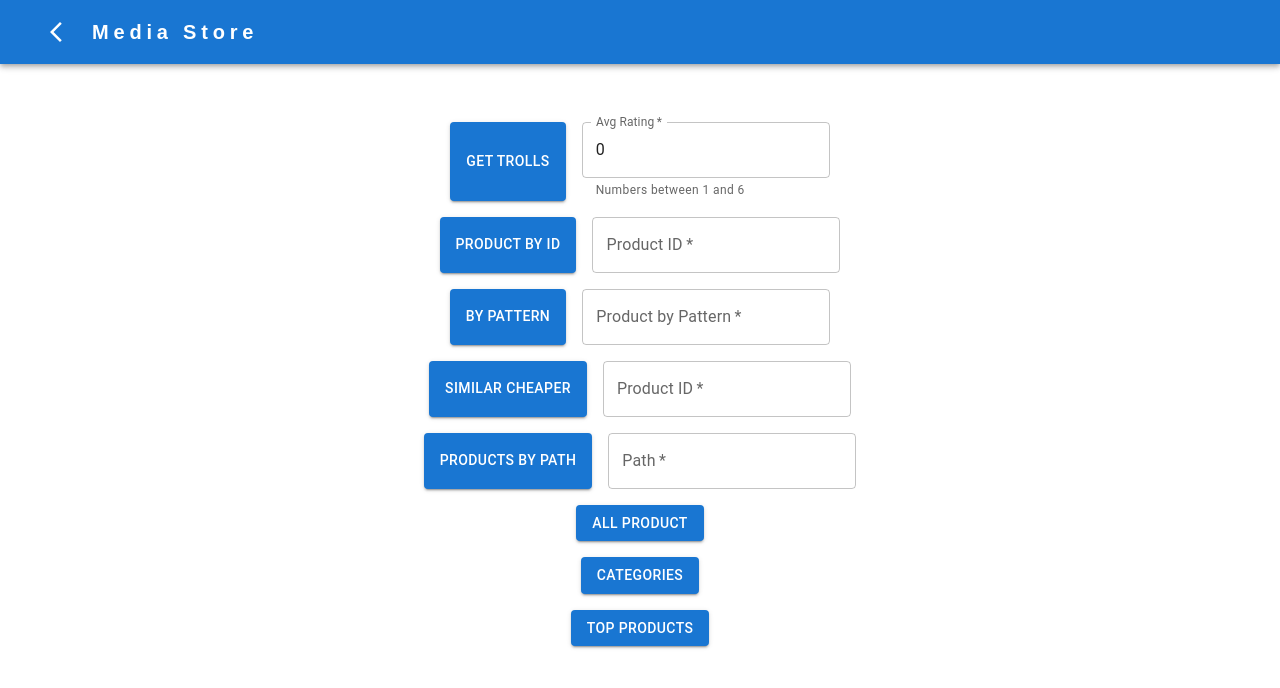
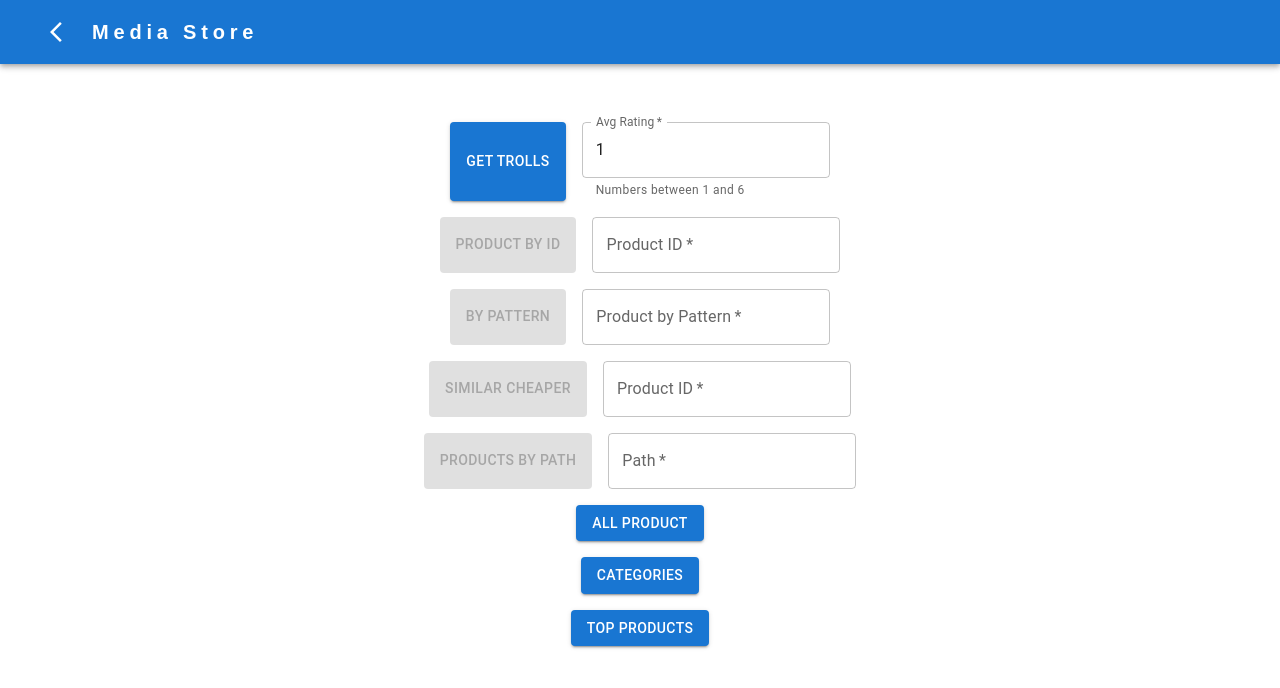
Before and after one commit to aowidat/DBP-FrontEnd, a React (Create React App) app: page / in a window 1280 px wide. Shown: the top 688 px of the page. Built offline with nearby package versions, Linux system fonts and the light colour scheme.

Commit message:
validtion home page

```diff
--- a/src/Components/Home.js
+++ b/src/Components/Home.js
@@ -10,8 +10,8 @@ function Home() {
   const [pattern, setPattern] = useState("");
   const [sim, setSim] = useState("");
   const [path, setPath] = useState("");
-  const [avgUser, setAvgUser] = useState(0);
-  const min = 0;
+  const [avgUser, setAvgUser] = useState(1);
+  const min = 1;
   const max = 5;
 
   return (
@@ -48,6 +48,7 @@ function Home() {
           <Button
             variant="contained"
             href={`/product/byId/${id}`}
+            disabled={!id.length > 0}
           >Product by ID
           </Button>
           <TextField
@@ -58,12 +59,11 @@ function Home() {
             label="Product ID"
           />
         </Stack>
-
         <Stack spacing={2} direction="row">
-
           <Button
             variant="contained"
             href={`/product/bypattern/${pattern}`}
+            disabled={!pattern.length > 0}
           >By Pattern
           </Button>
           <TextField
@@ -74,12 +74,11 @@ function Home() {
             label="Product by Pattern"
           />
         </Stack>
-
         <Stack spacing={2} direction="row">
-
           <Button
             variant="contained"
             href={`/product/similars/${sim}`}
+            disabled={!sim.length > 0}
           >similar cheaper
           </Button>
           <TextField
@@ -91,10 +90,10 @@ function Home() {
           />
         </Stack>
         <Stack spacing={2} direction="row">
-
           <Button
             variant="contained"
             href={`/product/byPath/${path}`}
+            disabled={!path.length > 0}
           >Products by path
           </Button>
           <TextField
```
